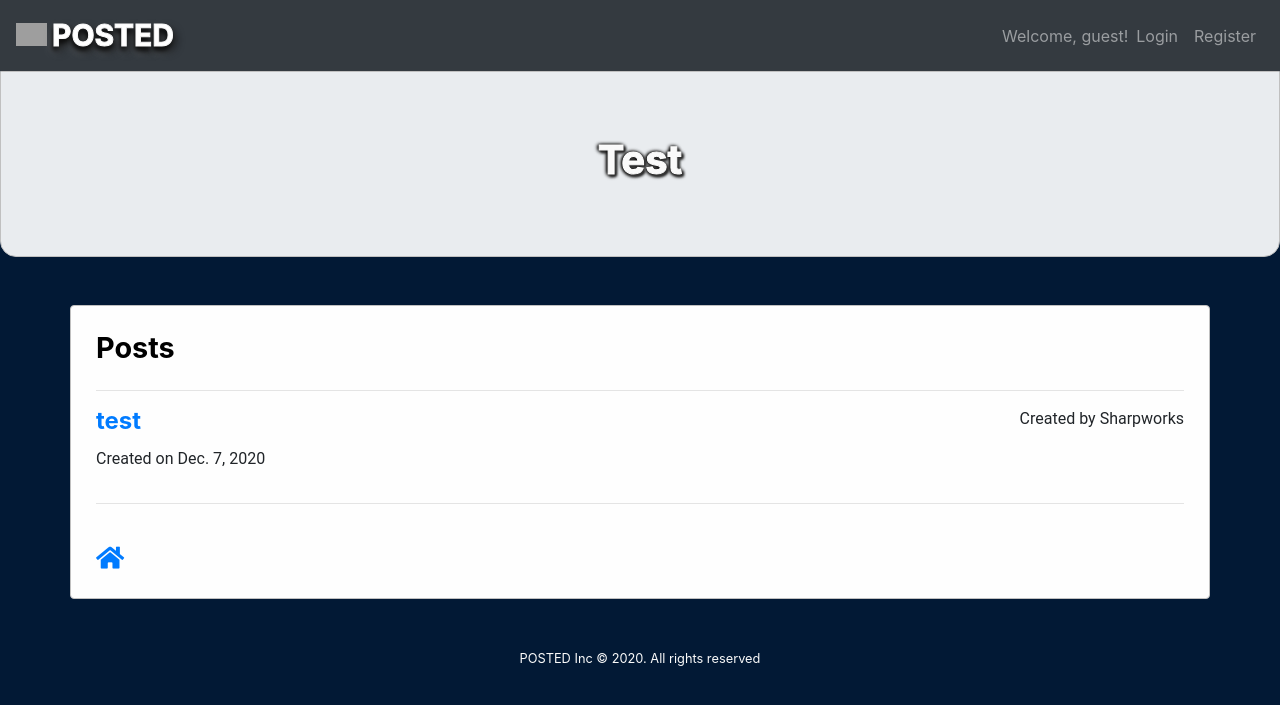
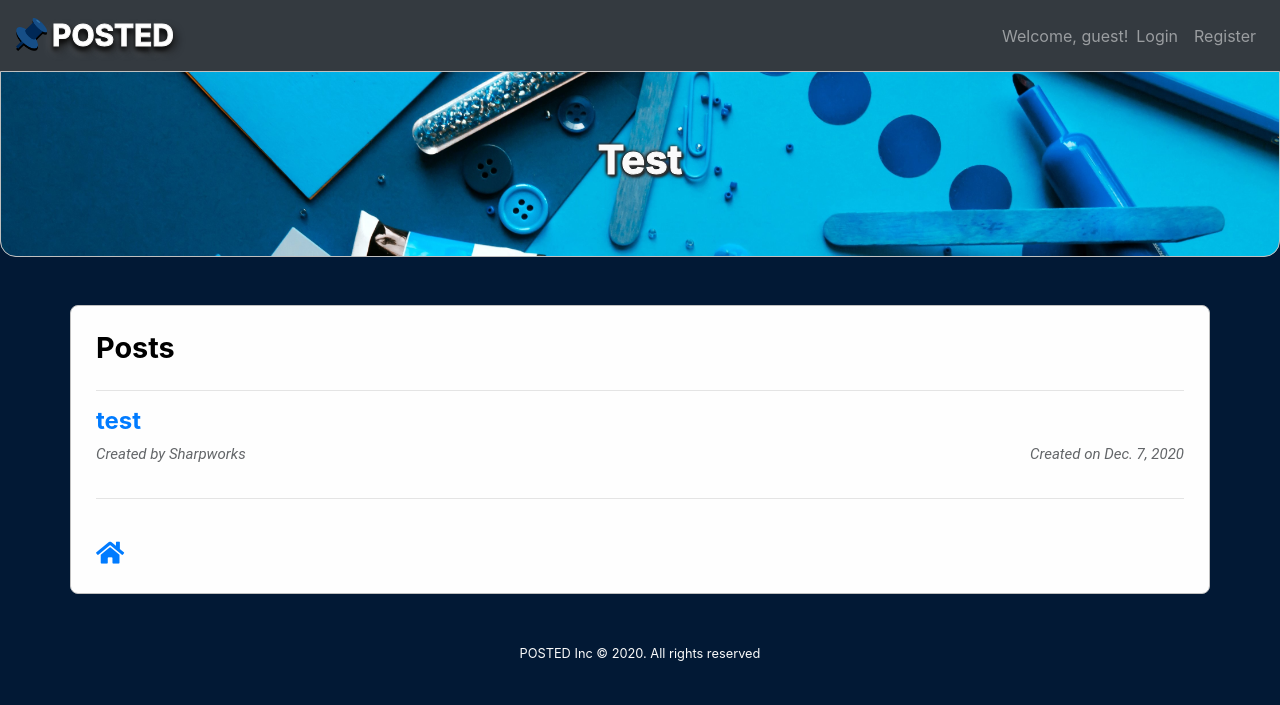
Before and after one commit to sharpworks-dev/finalProject, a Django app: page /thread/1 in a window 1280 px wide. Shown: the top 705 px of the page. Run offline with Django 3.2, Linux system fonts and the light colour scheme; data comes from the database, SQL or seed files in the repository; both versions use the stored data as it was after the commit; grey boxes are pictures that could not be loaded.

Commit message:
Fixed banner Fixed logo Changed styles Moved img folder Added some headers to create post and thread

```diff
--- a/static/css/styles.css
+++ b/static/css/styles.css
@@ -9,7 +9,7 @@ background-color: #021935;
 }
 
 .jumbotron{
-    /*background-image: url("https://cdn.discordapp.com/attachments/532791302769737740/786053769409462352/art-2578353.jpg");*/
+    background-image: url("../img/Banner.jpg");
     background-size: 100%;
     border: 1px solid silver;
     border-bottom-left-radius: 1em;
@@ -84,7 +84,7 @@ background-color: #021935;
 
 #main{
     border: 1px solid silver;
-    border-radius: 0.25em;
+    border-radius: 0.5em;
     background-color: #fefefe;
     padding: 25px;
 }
@@ -123,7 +123,6 @@ h2{
 
 .details{
     opacity: .7;
-    text-align: end;
     font-style: italic;
     font-size: 15px;
 }
--- a/templates/final/base.html
+++ b/templates/final/base.html
@@ -20,7 +20,7 @@
 <body>
 
     <nav class="navbar navbar-expand-lg navbar-dark bg-dark">
-        <a class="navbar-brand" href="{% url 'index' %}"><img class="logo" src="img/Banner.jpg"></img>POSTED</a>
+        <a class="navbar-brand" href="{% url 'index' %}"><img class="logo" src="../../static/img/Posted_logo.png">POSTED</a>
         <button class="navbar-toggler" type="button" data-toggle="collapse" data-target="#navbarNav" aria-controls="navbarNav" aria-expanded="false" aria-label="Toggle navigation">
             <span class="navbar-toggler-icon"></span>
         </button>
@@ -52,7 +52,6 @@
         </div>
     </nav>
     <div class="jumbotron jumbotron-fluid">
-
         <div class="container">
             {% block jumbotron %}
             {% endblock %}
--- a/templates/final/create-post.html
+++ b/templates/final/create-post.html
@@ -11,7 +11,7 @@
 {% endblock %}
 
 {% block body %}
-
+    <h1 class="header">Create a post</h1>
     <form action="{% url 'create-post' thread.id %}" method="post">
         {% csrf_token %}
         {{ form|crispy }}
--- a/templates/final/create-thread.html
+++ b/templates/final/create-thread.html
@@ -11,7 +11,7 @@
 {% endblock %}
 
 {% block body %}
-
+    <h1 class="header">Create a thread</h1>
     <form action="{% url 'create-thread' %}" method="post">
         {% csrf_token %}
         {{ form|crispy }}
--- a/templates/final/home.html
+++ b/templates/final/home.html
@@ -32,7 +32,7 @@
                 </a>
             </div>
             <div class="col-3 text-right">
-                <p>Created on {{ thread.created_date.date }}</p>
+                <p class="details">Created on {{ thread.created_date.date }}</p>
             </div>
         </div>
         <div class="row">
--- a/templates/final/view-thread.html
+++ b/templates/final/view-thread.html
@@ -27,18 +27,18 @@
             <hr>
 
             <div class="row">
-                <div class="col-9">
+                <div class="col-12">
                     <a href="{% url 'post' post.id %}">
                         <h1 class="titles">{{ post.title }}</h1>
                     </a>
                 </div>
-                <div class="col-3 text-right">
-                    <p>Created by {{ post.user.username }}</p>
-                </div>
             </div>
             <div class="row">
-                <div class="col-12">
-                    <p>Created on {{ post.created_date.date }}</p>
+                <div class="col-6">
+                    <p class="details text-left">Created by {{ post.user.username }}</p>
+                </div>
+                <div class="col-6">
+                    <p class="details text-right">Created on {{ post.created_date.date }}</p>
                 </div>
             </div>
 
```
Also changed, not shown: db.sqlite3, static/img/Banner.jpg (added), static/img/Posted_logo.png (added).
